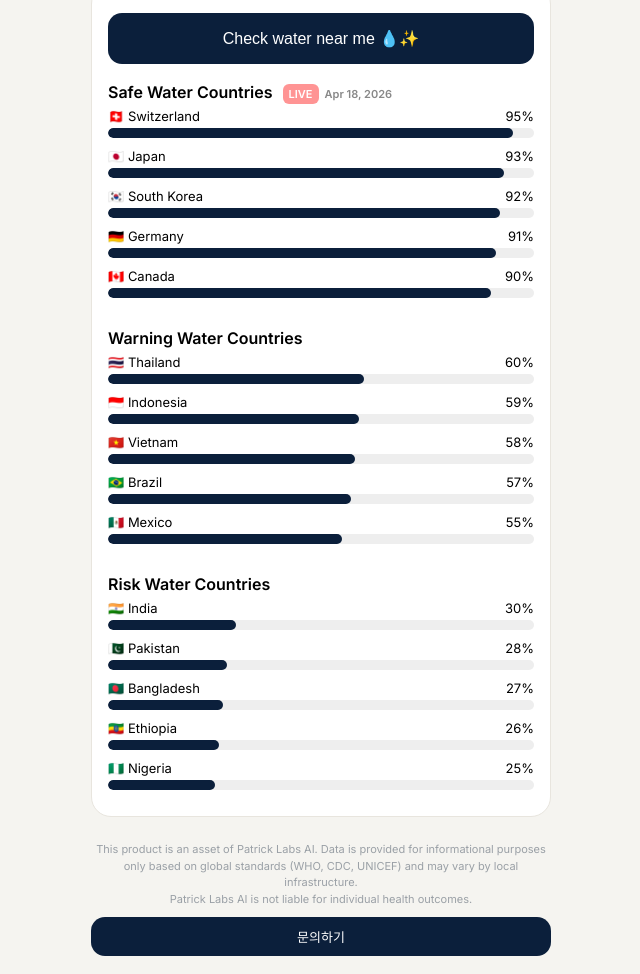
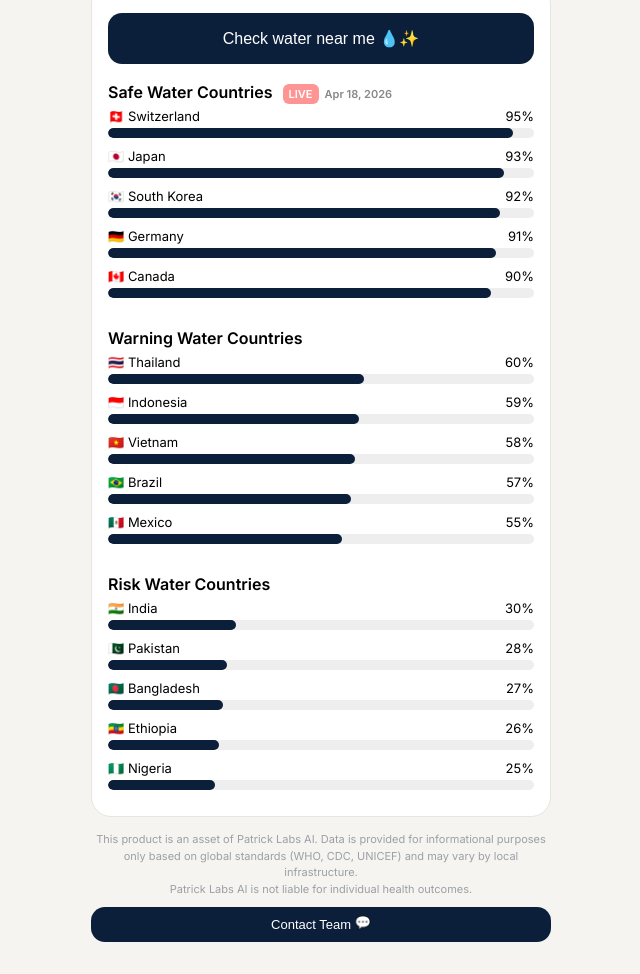
Before and after one commit to PatrickLabsAI/ai, a plain HTML site: page index.html in a window 1280 px wide. Shown: the part 424-1398 px from the top of the page, without its empty margins (319-959 px from the left). Drawn offline with nearby package versions, Linux system fonts and the light colour scheme.

Commit message:
index.html

```diff
--- a/index.html
+++ b/index.html
@@ -94,13 +94,25 @@ animation:blinkLive 1.2s infinite;
 font-size:11px;color:#888;margin-left:6px;
 }
 
-/* ✅ Footer */
+/* footer */
 .footer{
-margin-top:24px;
+margin-top:14px; /* 👈 더 붙임 */
 font-size:11px;
 color:#9aa0a6;
 text-align:center;
 line-height:1.5;
+}
+
+/* 버튼 이모지 애니메이션 */
+.contact-emoji{
+display:inline-block;
+animation:float 2s ease-in-out infinite;
+}
+
+@keyframes float{
+0%{transform:translateY(0);}
+50%{transform:translateY(-2px);}
+100%{transform:translateY(0);}
 }
 
 .footer button{
@@ -172,13 +184,12 @@ padding:10px;
 
 </div>
 
-<!-- ✅ Footer (카드 밖) -->
 <div class="footer">
 This product is an asset of Patrick Labs AI. Data is provided for informational purposes only based on global standards (WHO, CDC, UNICEF) and may vary by local infrastructure.<br>
 Patrick Labs AI is not liable for individual health outcomes.
 
 <button onclick="window.location.href='mailto:patrick@patrick-labs.com'">
-문의하기
+Contact Team <span class="contact-emoji">💬</span>
 </button>
 </div>
 
```
